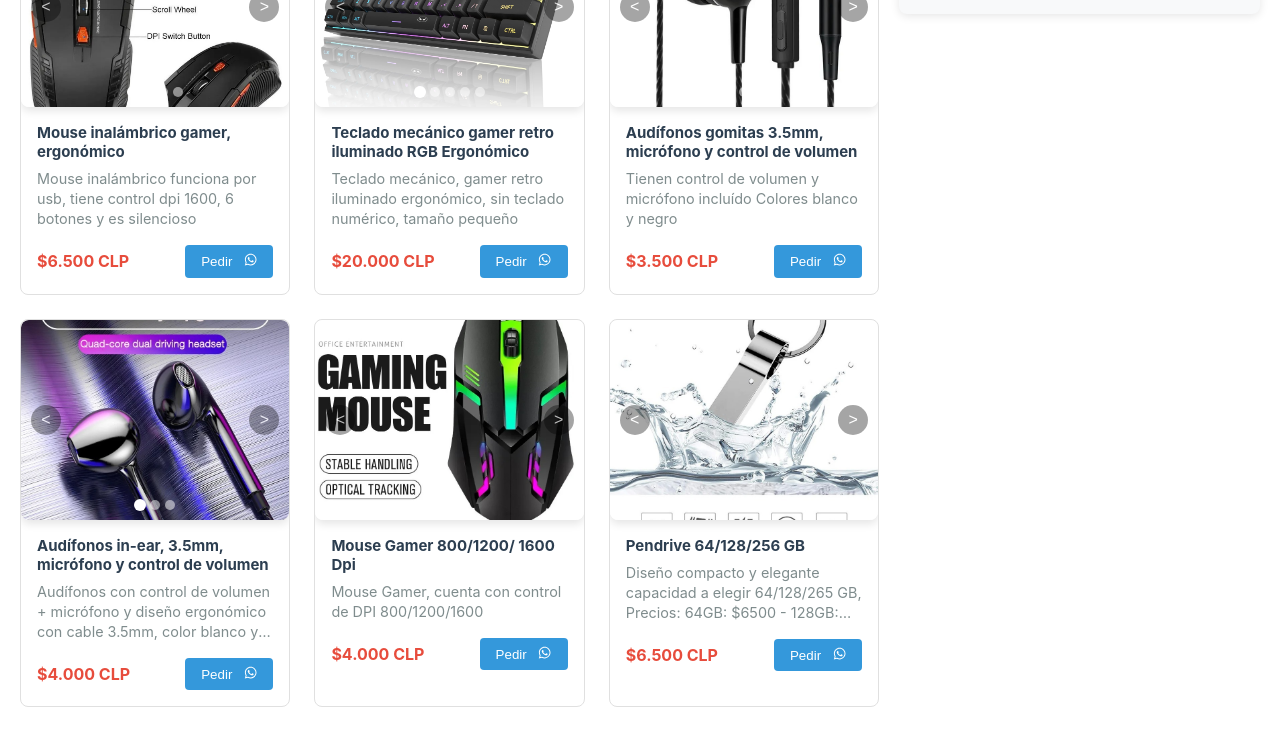
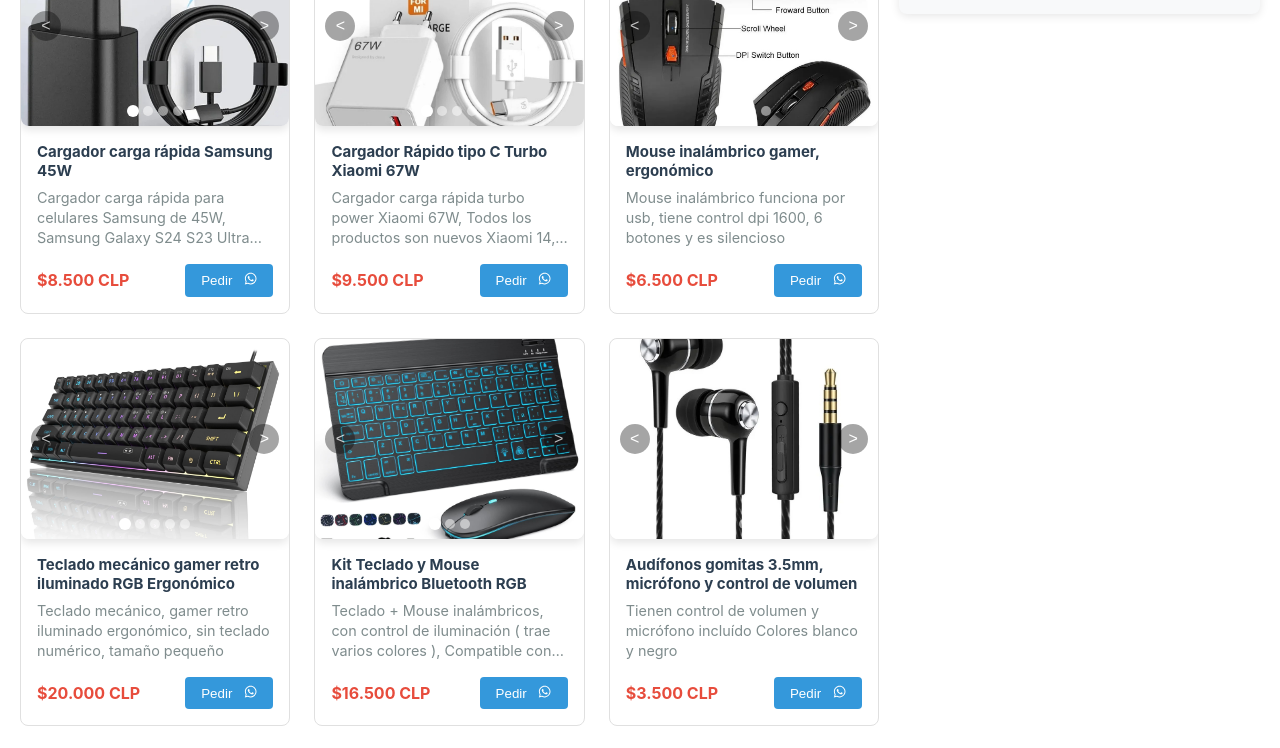
Before and after one commit to Kunashgi/risu-store, a React (Create React App) app: page / in a window 1280 px wide. Shown: the part 700-1448 px from the top of the page. Built offline with nearby package versions, Linux system fonts and the light colour scheme.

Commit message:
agregar productos

```diff
--- a/src/data/products.js
+++ b/src/data/products.js
@@ -15,13 +15,13 @@
 import cargador67w4 from '../assets/images/products/cargador67w4.jpeg';
 import cargador67w5 from '../assets/images/products/cargador67w5.jpeg';
 import cargador67w6 from '../assets/images/products/cargador67w6.jpeg';
-// import cargador120wportada from '../assets/images/products/cargador120w-portada.jpg';
-// import cargador120w1 from '../assets/images/products/cargador120w1.jpeg';
-// import cargador120w2 from '../assets/images/products/cargador120w2.jpeg';
-// import cargador120w3 from '../assets/images/products/cargador120w3.jpeg';
-// import cargador120w4 from '../assets/images/products/cargador120w4.jpeg';
-// import cargador120w5 from '../assets/images/products/cargador120w5.jpeg';
-// import cargador120w6 from '../assets/images/products/cargador120w6.jpeg';
+import cargador120wportada from '../assets/images/products/cargador120w-portada.jpg';
+import cargador120w1 from '../assets/images/products/cargador120w1.jpeg';
+import cargador120w2 from '../assets/images/products/cargador120w2.jpeg';
+import cargador120w3 from '../assets/images/products/cargador120w3.jpeg';
+import cargador120w4 from '../assets/images/products/cargador120w4.jpeg';
+import cargador120w5 from '../assets/images/products/cargador120w5.jpeg';
+import cargador120w6 from '../assets/images/products/cargador120w6.jpeg';
 import botellaportada from '../assets/images/products/botella-portada.jpeg';
 import botella1 from '../assets/images/products/botella1.jpeg';
 import botella2 from '../assets/images/products/botella2.jpeg';
@@ -54,9 +54,6 @@
 import mousepad1 from '../assets/images/products/mousepad1.jpg';
 import mousepad2 from '../assets/images/products/mousepad2.jpg';
 import mousepad3 from '../assets/images/products/mousepad3.jpg';
-import pendriveportada from '../assets/images/products/pendrive-portada.jpg';
-import pendrive1 from '../assets/images/products/pendrive1.jpg';
-import pendrive2 from '../assets/images/products/pendrive2.jpg';
 import rodamientoportada from '../assets/images/products/rodamiento-portada.jpg';
 import rodamiento1 from '../assets/images/products/rodamiento1.jpg';
 import ruedaportada from '../assets/images/products/rueda-portada.jpg';
@@ -68,16 +65,16 @@
 import tabla2 from '../assets/images/products/tabla2.jpg';
 import trucksportada from '../assets/images/products/trucks-portada.jpg';
 import trucks1 from '../assets/images/products/truck1.jpg';
-// import tecladoportada from '../assets/images/products/teclado-portada.jpg';
-// import teclado1 from '../assets/images/products/teclado1.jpg';
-// import teclado2 from '../assets/images/products/teclado2.jpg';
+import tecladoportada from '../assets/images/products/teclado-portada.jpg';
+import teclado1 from '../assets/images/products/teclado1.jpg';
+import teclado2 from '../assets/images/products/teclado2.jpg';
 import respiradorportada from '../assets/images/products/respirador-portada.jpg';
 import respirador1 from '../assets/images/products/respirador1.jpg';
 import respirador2 from '../assets/images/products/respirador2.jpg';
-// import cargadorsamportada from '../assets/images/products/cargadorsam-portada.jpg';
-// import cargadorsam1 from '../assets/images/products/cargadorsam1.jpg';
-// import cargadorsam2 from '../assets/images/products/cargadorsam2.jpg';
-// import cargadorsam3 from '../assets/images/products/cargadorsam3.jpg';
+import cargadorsamportada from '../assets/images/products/cargadorsam-portada.jpg';
+import cargadorsam1 from '../assets/images/products/cargadorsam1.jpg';
+import cargadorsam2 from '../assets/images/products/cargadorsam2.jpg';
+import cargadorsam3 from '../assets/images/products/cargadorsam3.jpg';
 import mouseinportada from '../assets/images/products/mousein-portada.jpg';
 import mousein1 from '../assets/images/products/mousein1.jpg';
 import mousein2 from '../assets/images/products/mousein2.jpg';
@@ -86,15 +83,15 @@
 
 export const products = [
   // Tecnología - Computadoras
-  //   {
-  //   id: 16,
-  //   name: "Cargador ORIGINAL Xiaomi 120W Carga rápida / Hyper charge",
-  //   price: "$15.000",
-  //   description: "Cargador original nuevo Xiaomi , Hyper charge de 120W, Carga super rápida",
-  //   categoryId: 1,
-  //   subcategoryId: 102,
-  //   images: [cargador120wportada, cargador120w1, cargador120w2, cargador120w3, cargador120w4, cargador120w5, cargador120w6],
-  // },
+    {
+    id: 16,
+    name: "Cargador ORIGINAL Xiaomi 120W Carga rápida / Hyper charge",
+    price: "$16.000",
+    description: "Cargador original nuevo Xiaomi , Hyper charge de 120W, Carga super rápida",
+    categoryId: 1,
+    subcategoryId: 102,
+    images: [cargador120wportada, cargador120w1, cargador120w2, cargador120w3, cargador120w4, cargador120w5, cargador120w6],
+  },
       {
     id: 17,
     name: "Cargador ORIGINAL Xiaomi 67W Carga rápida /Hyper Charge",
@@ -114,15 +111,15 @@
     subcategoryId: 102,
     images: [parlanteportada, parlante1, parlante2, parlante3, parlante4],
   },
-  //   {
-  //   id: 14,
-  //   name: "Cargador carga rápida Samsung 45W",
-  //   price: "$8.500",
-  //   description: "Cargador carga rápida para celulares Samsung de 45W, Samsung Galaxy S24 S23 Ultra Note 10 Plus",
-  //   categoryId: 1,
-  //   subcategoryId: 102,
-  //   images: [cargadorsamportada, cargadorsam1, cargadorsam2, cargadorsam3],
-  // },
+    {
+    id: 14,
+    name: "Cargador carga rápida Samsung 45W",
+    price: "$8.500",
+    description: "Cargador carga rápida para celulares Samsung de 45W, Samsung Galaxy S24 S23 Ultra Note 10 Plus",
+    categoryId: 1,
+    subcategoryId: 102,
+    images: [cargadorsamportada, cargadorsam1, cargadorsam2, cargadorsam3],
+  },
 
   {
     id: 3,
@@ -152,15 +149,15 @@
     subcategoryId: 103,
     images: [mecanicoportada, mecanico1, mecanico2, mecanico3, mecanico4],
   },
-  //   {
-  //   id: 12,
-  //   name: "Kit Teclado y Mouse inalámbrico Bluetooth RGB",
-  //   price: "$15.500",
-  //   description: "Teclado + Mouse inalámbricos, con control de iluminación ( trae varios colores ), Compatible con iPad, IOS, Android, Windows y PC",
-  //   categoryId: 1,
-  //   subcategoryId: 202,
-  //   images: [tecladoportada, teclado1, teclado2],
-  // },
+    {
+    id: 12,
+    name: "Kit Teclado y Mouse inalámbrico Bluetooth RGB",
+    price: "$16.500",
+    description: "Teclado + Mouse inalámbricos, con control de iluminación ( trae varios colores ), Compatible con iPad, IOS, Android, Windows y PC",
+    categoryId: 1,
+    subcategoryId: 202,
+    images: [tecladoportada, teclado1, teclado2],
+  },
   {
     id: 1,
     name: "Audífonos gomitas 3.5mm, micrófono y control de volumen",
@@ -189,15 +186,6 @@
     categoryId: 1,
     subcategoryId: 102,
     images: [mouseportada, mouse1, mouse2],
-  },
-  {
-    id: 6,
-    name: "Pendrive 64/128/256 GB",
-    price: "$6.500",
-    description: "Diseño compacto y elegante capacidad a elegir 64/128/265 GB, Precios: 64GB: $6500 - 128GB: $8500 - 256GB: $9500",
-    categoryId: 1,
-    subcategoryId: 102,
-    images: [pendriveportada, pendrive1, pendrive2],
   },
 
   //   // Deportes - Fútbol
```
